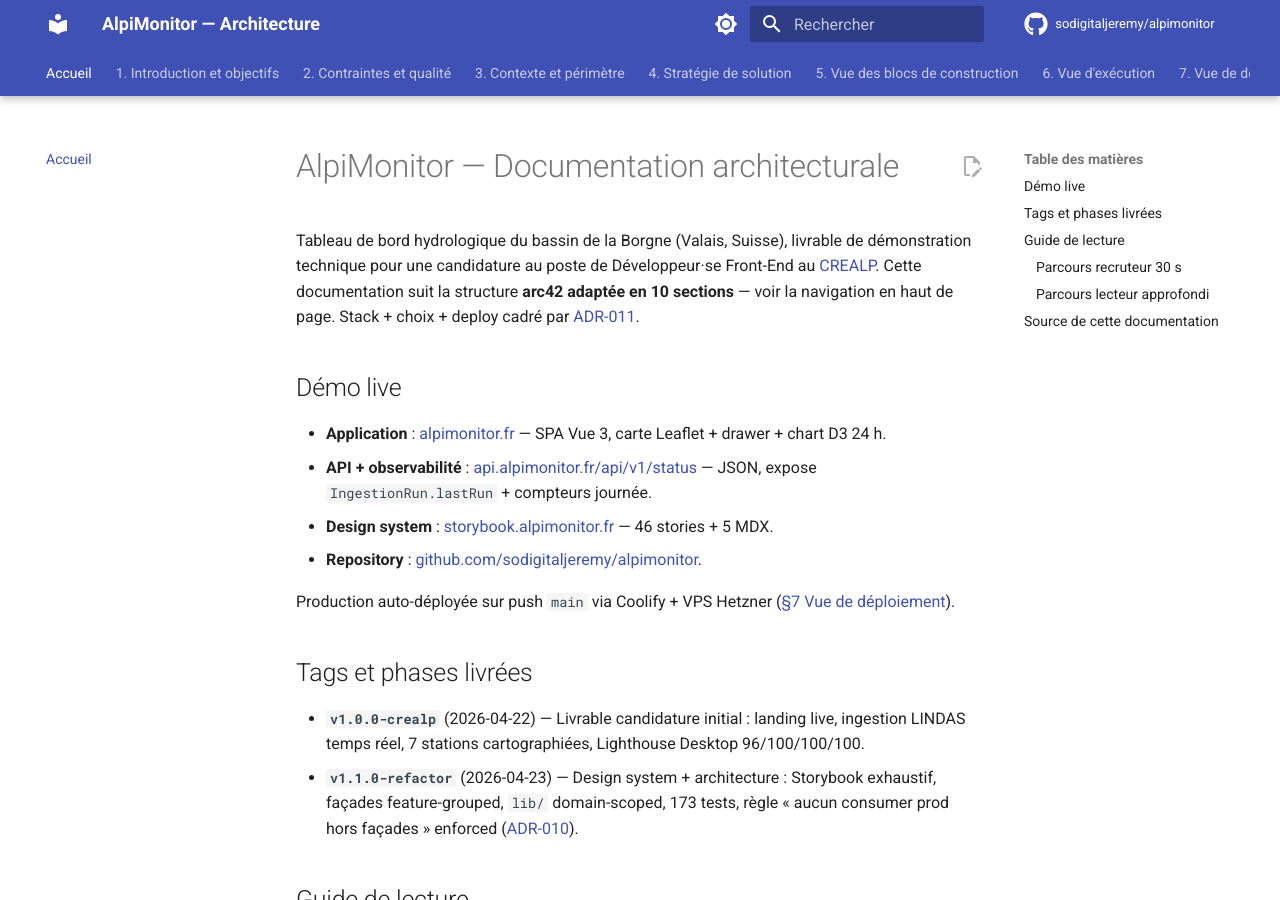
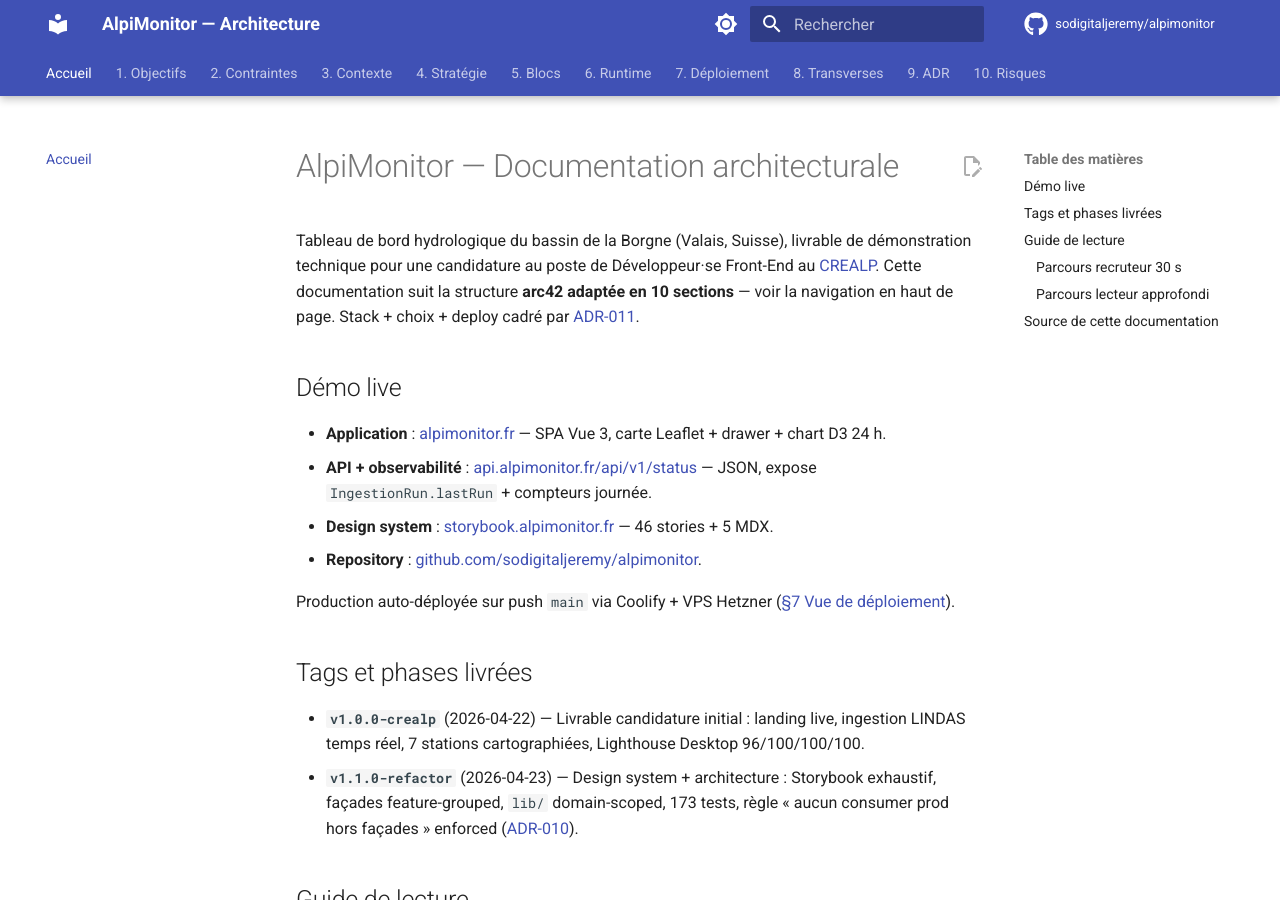
Before and after one commit to sodigitaljeremy/alpimonitor, an MkDocs documentation site: the page built from docs/index.md, in a window 1280 px wide and 900 px high. Built offline with MkDocs 1.6.1 and Material for MkDocs 9.7.7, drawn with Linux system fonts in a browser that asks for light colours; comment, search, counter and statistics services are not loaded.

```diff
--- a/apps/web/src/components/organisms/OSiteFooter.vue
+++ b/apps/web/src/components/organisms/OSiteFooter.vue
@@ -39,11 +39,11 @@ const currentYear = new Date().getFullYear();
             <li>
               <a
                 class="o-site-footer__link"
-                href="/docs/architecture/adr/007-lindas-sparql-data-source.md"
+                href="https://docs.alpimonitor.fr/"
                 target="_blank"
                 rel="noopener noreferrer"
               >
-                <span>{{ t('footer.links.adr') }}</span>
+                <span>{{ t('footer.links.docs') }}</span>
                 <AIcon name="external" :size="14" />
               </a>
             </li>
--- a/mkdocs.yml
+++ b/mkdocs.yml
@@ -110,30 +110,30 @@ markdown_extensions:
 
 nav:
   - Accueil: index.md
-  - 1. Introduction et objectifs: 01-introduction-and-goals/index.md
-  - 2. Contraintes et qualité: 02-constraints-and-quality/index.md
-  - 3. Contexte et périmètre:
+  - 1. Objectifs: 01-introduction-and-goals/index.md
+  - 2. Contraintes: 02-constraints-and-quality/index.md
+  - 3. Contexte:
       - Vue d'ensemble: 03-context-and-scope/index.md
       - Sources de données: 03-context-and-scope/data-sources.md
-  - 4. Stratégie de solution: 04-solution-strategy/index.md
-  - 5. Vue des blocs de construction:
+  - 4. Stratégie: 04-solution-strategy/index.md
+  - 5. Blocs:
       - Vue d'ensemble: 05-building-block-view/index.md
       - Frontend (Vue 3 + Pinia): 05-building-block-view/frontend.md
       - Backend (Fastify + Prisma): 05-building-block-view/backend.md
       - Persistence (PostgreSQL): 05-building-block-view/persistence.md
-  - 6. Vue d'exécution: 06-runtime-view/index.md
-  - 7. Vue de déploiement:
+  - 6. Runtime: 06-runtime-view/index.md
+  - 7. Déploiement:
       - Vue d'ensemble: 07-deployment-view/index.md
       - Post-mortems:
           - Index: 07-deployment-view/post-mortems/index.md
           - 2026-04-21 DB vidée: 07-deployment-view/post-mortems/2026-04-21.md
           - 2026-04-22 Archive EACCES: 07-deployment-view/post-mortems/2026-04-22-eacces.md
           - 2026-04-22 Traefik multi-homing: 07-deployment-view/post-mortems/2026-04-22-traefik.md
-  - 8. Concepts transverses:
+  - 8. Transverses:
       - Vue d'ensemble: 08-cross-cutting-concepts/index.md
       - Design system: 08-cross-cutting-concepts/design-system.md
       - Conventions: 08-cross-cutting-concepts/conventions.md
-  - 9. Décisions architecturales:
+  - 9. ADR:
       - Index ADR: 09-architectural-decisions/index.md
       - ADR-001 TypeScript monostack: 09-architectural-decisions/adr-001.md
       - ADR-002 ABEM: 09-architectural-decisions/adr-002.md
@@ -145,7 +145,8 @@ nav:
       - ADR-008 Station sourcing transparency: 09-architectural-decisions/adr-008.md
       - ADR-009 Storybook scope: 09-architectural-decisions/adr-009.md
       - ADR-010 Post-refactor architecture: 09-architectural-decisions/adr-010.md
-  - 10. Risques et dette:
+      - ADR-011 Documentation arc42: 09-architectural-decisions/adr-011.md
+  - 10. Risques:
       - Vue d'ensemble: 10-risks-and-debt/index.md
       - Audit refactor J16: 10-risks-and-debt/refactor-audit.md
       - Findings passe C J17: 10-risks-and-debt/passe-c-findings.md
```
